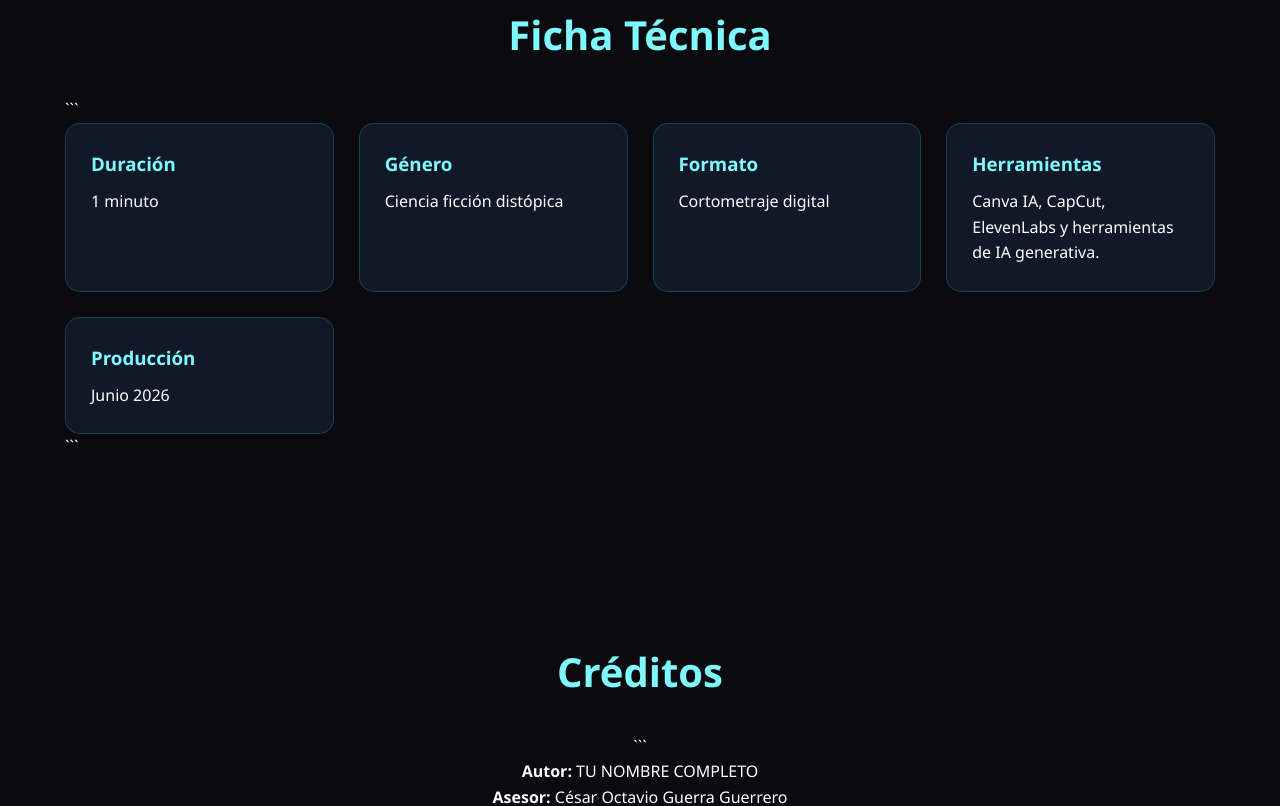
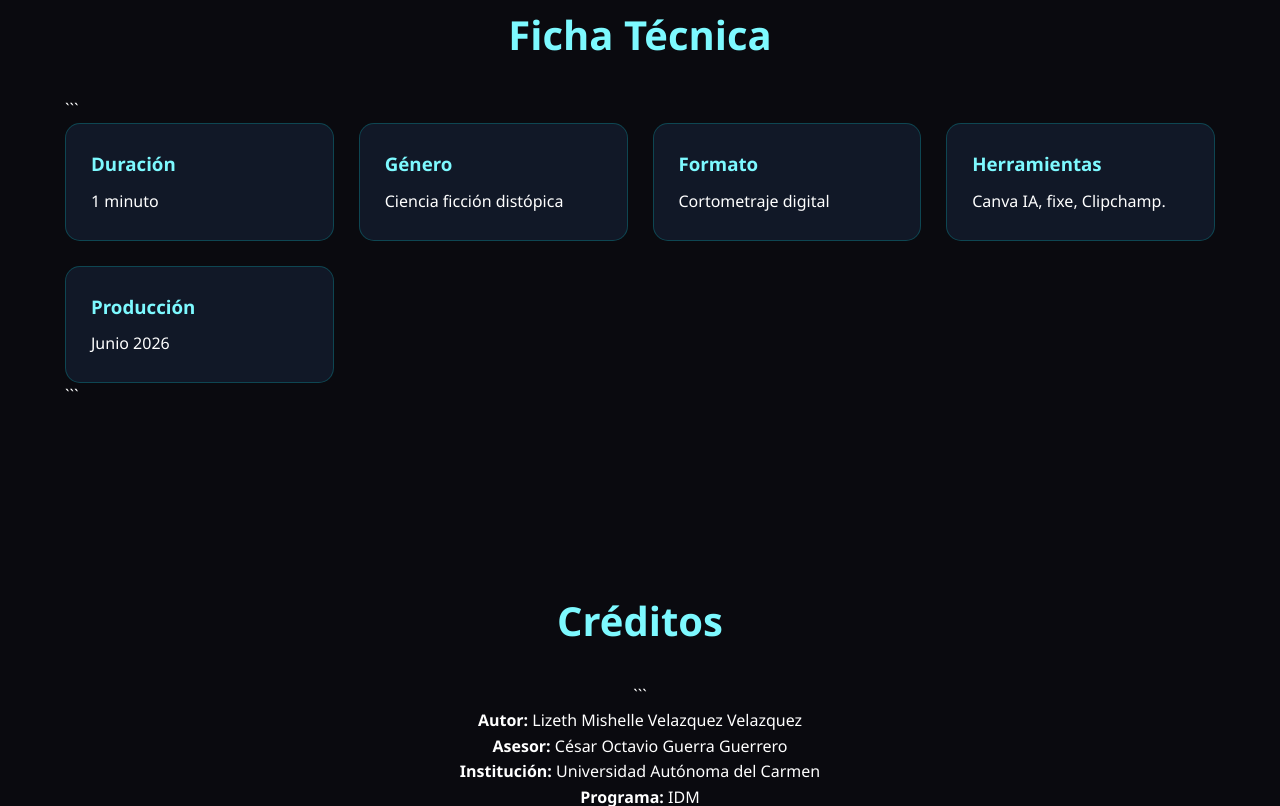
Before and after one commit to limosandoval-cmd/cortometraje_memorias, a plain HTML site: page index.html in a window 1280 px wide. Shown: the part 3182-3988 px from the top of the page. Drawn offline with Linux system fonts and the light colour scheme.

Commit message:
Update index.html

````diff
--- a/index.html
+++ b/index.html
@@ -244,7 +244,7 @@ h2{
 ```
 <div class="video-container">
     <iframe
-    src="https://www.youtube.com/embed/VIDEO_ID"
+    src="https://youtube.com/shorts/IxMNiOncOhc?feature=share"
     title="Cortometraje Nosotros"
     frameborder="0"
     allowfullscreen>
@@ -293,7 +293,7 @@ h2{
 
     <div class="card">
         <h3>Herramientas</h3>
-        <p>Canva IA, CapCut, ElevenLabs y herramientas de IA generativa.</p>
+        <p>Canva IA, fixe, Clipchamp.</p>
     </div>
 
     <div class="card">
@@ -310,7 +310,7 @@ h2{
     <h2>Créditos</h2>
 
 ```
-<p><strong>Autor:</strong> TU NOMBRE COMPLETO</p>
+<p><strong>Autor:</strong> Lizeth Mishelle Velazquez Velazquez</p>
 <p><strong>Asesor:</strong> César Octavio Guerra Guerrero</p>
 <p><strong>Institución:</strong> Universidad Autónoma del Carmen</p>
 <p><strong>Programa:</strong> IDM</p>
````
